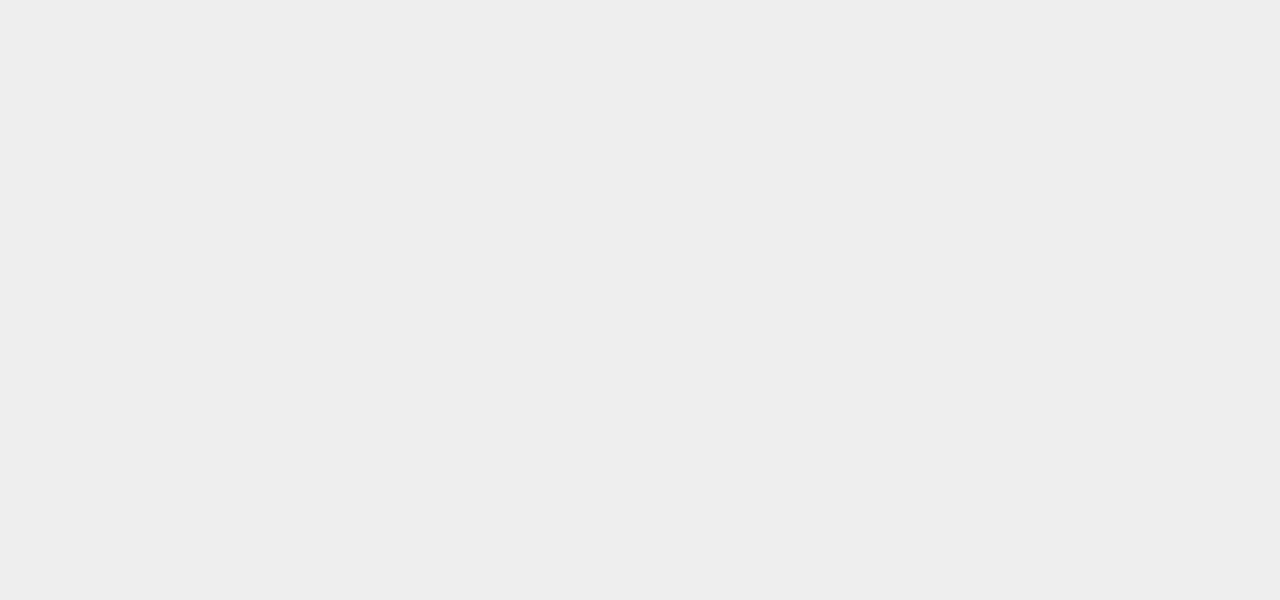
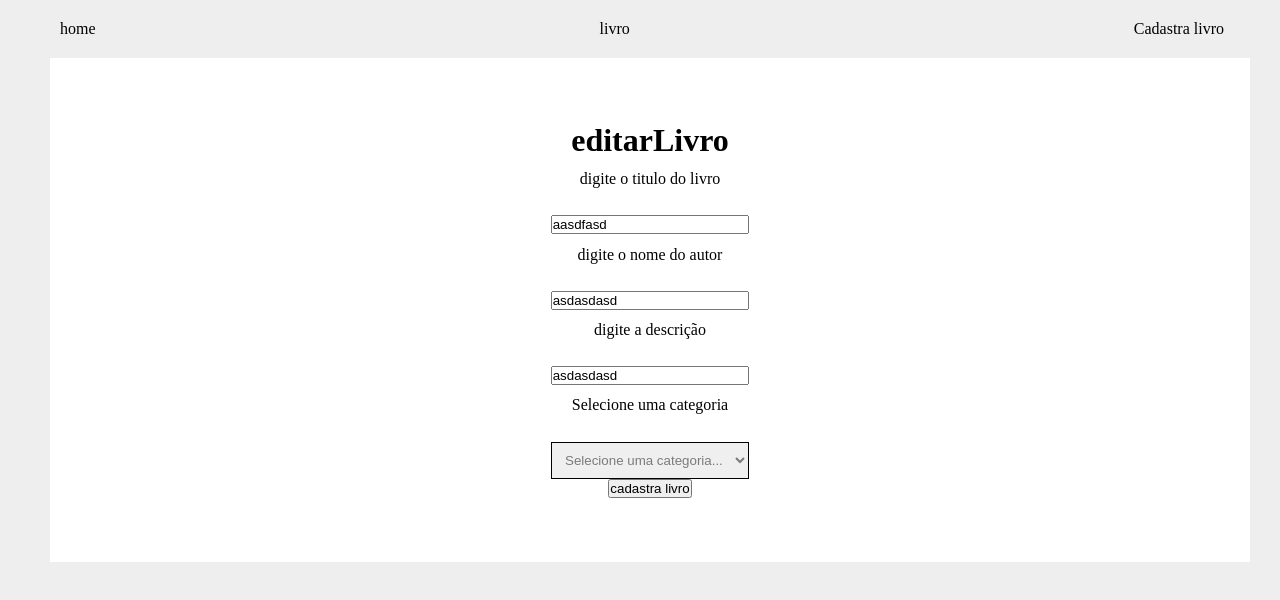
Before and after one commit to GustavoEtec0/projeto-react-pw3, a React (Create React App) app: page /editar-livro/a420 in a window 1280 px wide. Before the commit this address had no page. Shown: the top 600 px of the page. Built offline with nearby package versions, Linux system fonts and the light colour scheme; data requests are answered from the project's data file.

Commit message:
edit view

```diff
--- a/db.json
+++ b/db.json
@@ -8,6 +8,16 @@
       "category": {
         "id": "2",
         "category": "Ficção cientifica 2"
+      }
+    },
+    {
+      "id": "a420",
+      "nome_livro": "aasdfasd",
+      "nome_autor": "asdasdasd",
+      "descricao": "asdasdasd",
+      "category": {
+        "id": "1",
+        "category": "Ficção cientifica"
       }
     }
   ],
--- a/src/App.js
+++ b/src/App.js
@@ -1,10 +1,11 @@
-import './App.css'
-import Home from './views/Home'
-import Livros from './views/Livro'
-import NovoLivro from './views/NovoLivro'
-import { BrowserRouter, Route, Routes } from 'react-router-dom'
-import Navbar from './components/Navbar'
-import Container from './components/Container'
+import "./App.css";
+import Home from "./views/Home";
+import Livros from "./views/Livro";
+import NovoLivro from "./views/NovoLivro";
+import { BrowserRouter, Route, Routes } from "react-router-dom";
+import Navbar from "./components/Navbar";
+import Container from "./components/Container";
+import EditarLivro from "./views/EditarLivro";
 
 function App() {
   return (
@@ -16,12 +17,13 @@ function App() {
               <Route index element={<Home />} />
               <Route path="/livros" element={<Livros />} />
               <Route path="/novo-livro" element={<NovoLivro />} />
+              <Route path="/editar-livro/:id" element={<EditarLivro />} />
             </Route>
           </Routes>
         </Container>
       </BrowserRouter>
     </div>
-  )
+  );
 }
 
-export default App
+export default App;
--- a/src/components/CardBook/index.jsx
+++ b/src/components/CardBook/index.jsx
@@ -1,5 +1,6 @@
 import React from "react";
 import "./style.css";
+import { Link } from "react-router-dom";
 
 export default function CardBook({
   id,
@@ -22,6 +23,7 @@ export default function CardBook({
       </p>
 
       <div className="book_card_actions">
+        <Link to={`/editar-livro/${id}`}>Editar</Link>
         <button onClick={remove}>Excluir</button>
       </div>
     </div>
--- /dev/null
+++ b/src/views/EditarLivro/index.jsx
@@ -0,0 +1,101 @@
+import React, { useEffect, useState } from "react";
+import "./style.css";
+import { useParams } from "react-router-dom";
+import Select from "../../components/Form/Select";
+import Input from "../../components/Form/Input";
+
+export default function EditarLivro(params) {
+  const [book, setBook] = useState({});
+  const [categories, setCategories] = useState([]);
+
+  const { id } = useParams();
+
+  const fetchData = async () => {
+    await fetch(`http://localhost:5000/books/${id}`, {
+      method: "GET",
+      headers: {
+        "Content-type": "application/json",
+      },
+    })
+      .then((res) => res.json())
+      .then((data) => setBook(data))
+      .catch((err) => {
+        console.log(err);
+      });
+  };
+
+  const fetchCategories = async () => {
+    await fetch("http://localhost:5000/categories", {
+      method: "GET",
+      headers: {
+        "Content-type": "application/json",
+      },
+    })
+      .then((res) => res.json())
+      .then((data) => setCategories(data))
+      .catch((err) => {
+        console.log(err);
+      });
+  };
+
+  useEffect(() => {
+    fetchData();
+    fetchCategories();
+  }, []);
+
+  function handleChangeBook(e) {
+    setBook({ ...book, [e.target.name]: e.target.value });
+  }
+
+  function handleChangeCategories(e) {
+    setBook({
+      ...book,
+      category: {
+        id: e.target.value,
+        category: e.target.options[e.target.selectedIndex].text,
+      },
+    });
+  }
+
+  return (
+    <div className="book_container">
+      <h1>editarLivro</h1>
+      <form>
+        <Input
+          type="text"
+          name="nome_livro"
+          id="nome_livro"
+          placeholder="digite o titulo do livro"
+          text="digite o titulo do livro"
+          handlerOnChange={handleChangeBook}
+          value={book.nome_livro}
+        />
+        <Input
+          type="text"
+          name="nome_autor"
+          id="nome_autor"
+          placeholder="digite o nome do autor"
+          text="digite o nome do autor"
+          handlerOnChange={handleChangeBook}
+          value={book.nome_autor}
+        />
+        <Input
+          type="text"
+          name="descricao"
+          id="descricao"
+          placeholder="digite a descrição"
+          text="digite a descrição"
+          handlerOnChange={handleChangeBook}
+          value={book.descricao}
+        />
+        <Select
+          name="categoria_id"
+          text="Selecione uma categoria"
+          option={categories}
+          handlerOnChange={handleChangeCategories}
+        />
+        <input type="submit" value="cadastra livro" />
+      </form>
+    </div>
+  );
+}
--- /dev/null
+++ b/src/views/EditarLivro/style.css
@@ -0,0 +1,10 @@
+.book_container {
+    width: 100%;
+    margin-top: 10px;
+    display: flex;
+    flex-direction: column;
+    align-items: center;
+    justify-content: center;
+    padding: 4em;
+    background-color: white;
+}
```
